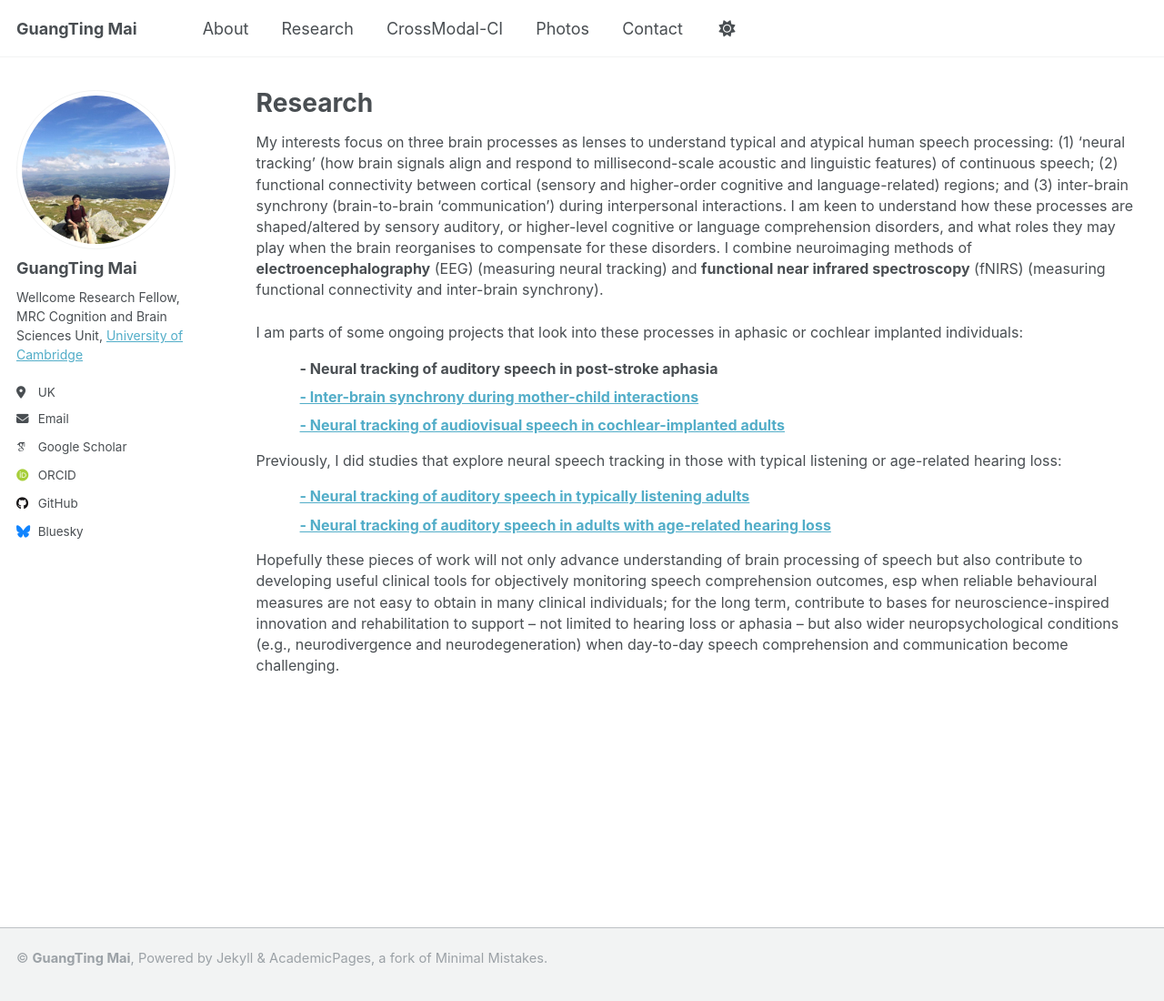
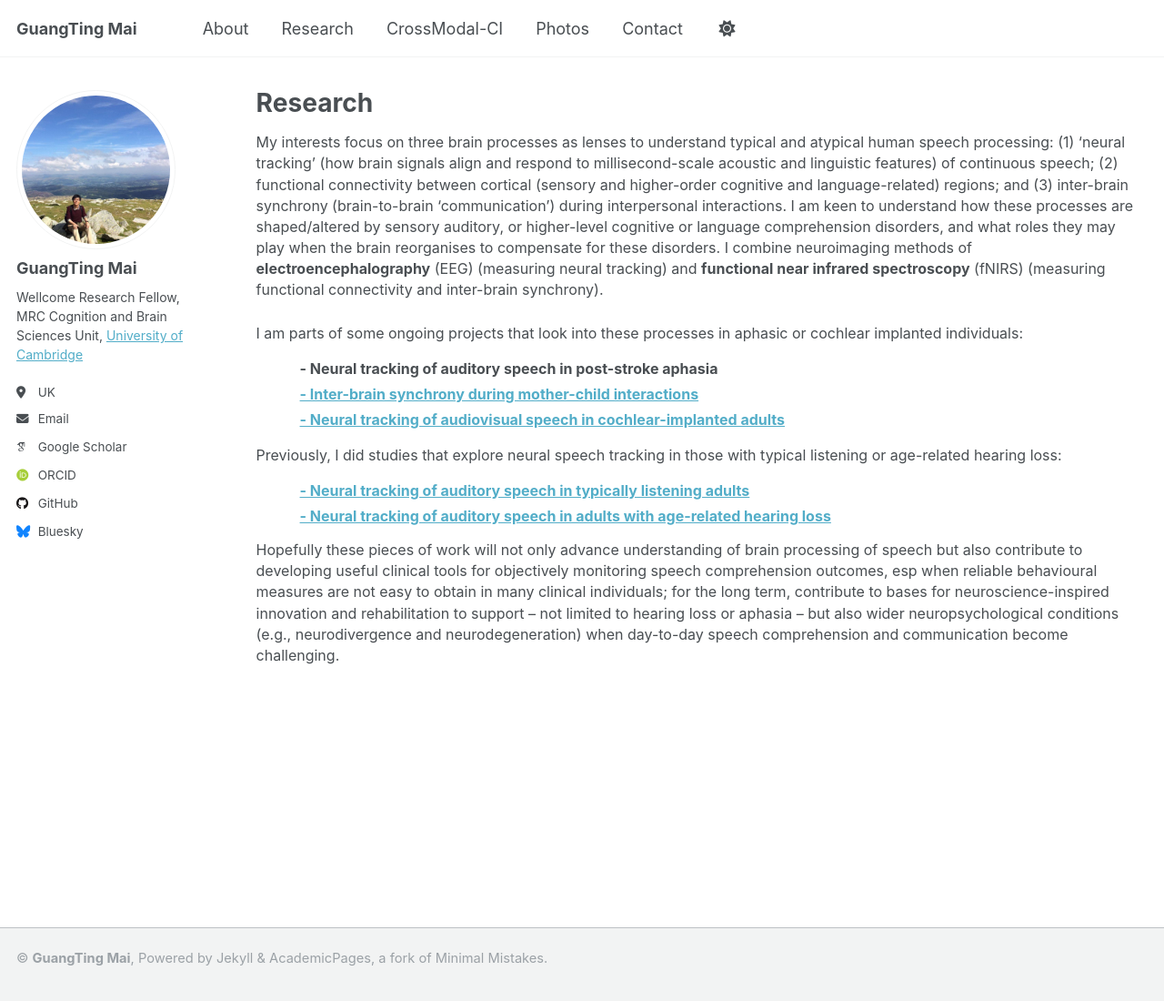
Before and after one commit to guangtingmai/guangtingmai.github.io, a Jekyll site: the page built from _pages/research.html, in a window 1280 px wide and 1106 px high. Shown: the top 1100 px of the window at 91% size. Built offline with Jekyll 4.4.1, drawn with Linux system fonts in a browser that asks for light colours; some web fonts are replaced.

Commit message:
Update research.html

```diff
--- a/_pages/research.html
+++ b/_pages/research.html
@@ -4,7 +4,7 @@
 permalink: /research/
 author_profile: true
 ---
-<p><span style="font-size: 12pt;line-height: 1.45;display: block;margin-bottom: 0.15vh">My interests focus on three brain processes as lenses to
+<p><span style="font-size: 12pt;line-height: 1.45;display: block;margin-bottom: 0.18vh">My interests focus on three brain processes as lenses to
   understand typical and atypical human speech processing: (1) ‘neural tracking’ (how brain signals align and respond to millisecond-scale acoustic
   and linguistic features) of continuous speech; (2) functional connectivity between cortical (sensory and higher-order cognitive and
   language-related) regions; and (3) inter-brain synchrony (brain-to-brain ‘communication’) during interpersonal interactions.
@@ -12,13 +12,13 @@
   and what roles they may play when the brain reorganises to compensate for these disorders. I combine neuroimaging methods of
   <strong>electroencephalography</strong> (EEG) (measuring neural tracking) and <strong>functional near infrared spectroscopy</strong> (fNIRS)
   (measuring functional connectivity and inter-brain synchrony).</span></p>
-<p><span style="font-size: 12pt;line-height: 1.45;display: block;margin-bottom: 0.15vh">I am parts of some ongoing projects that look into these processes in aphasic or cochlear implanted individuals:</span></p>
-<p><span style="font-size: 12pt;line-height: 0.5;display: block;margin-bottom: 0.05vh">&emsp;&emsp;&emsp;<strong>- Neural tracking of auditory speech in post-stroke aphasia</strong></span></p>
-<p><span style="font-size: 12pt;line-height: 0.5;display: block;margin-bottom: 0.05vh">&emsp;&emsp;&emsp;<a href="https://guangtingmai.github.io/interbrain-sync/"><strong>- Inter-brain synchrony during mother-child interactions</strong></a></span></p>
-<p><span style="font-size: 12pt;line-height: 0.5;display: block;margin-bottom: 0.15vh">&emsp;&emsp;&emsp;<a href="https://guangtingmai.github.io/crossmodal-ci/"><strong>- Neural tracking of audiovisual speech in cochlear-implanted adults</strong></a></span></p>
-<p><span style="font-size: 12pt;line-height: 1.45;display: block;margin-bottom: 0.15vh">Previously, I did studies that explore neural speech tracking in those with typical listening or age-related hearing loss:</span></p>
-<p><span style="font-size: 12pt;line-height: 0.5;display: block;margin-bottom: 0.05vh">&emsp;&emsp;&emsp;<a href="https://guangtingmai.github.io/neuraltrack-typical/"><strong>- Neural tracking of auditory speech in typically listening adults</strong></a></span></p>
-<p><span style="font-size: 12pt;line-height: 0.5;display: block;margin-bottom: 0.05vh">&emsp;&emsp;&emsp;<a href="https://guangtingmai.github.io/neuraltrack-hearingloss/"><strong>- Neural tracking of auditory speech in adults with age-related hearing loss</strong></a></span></p>
+<p><span style="font-size: 12pt;line-height: 1.6;display: block;margin-bottom: 0.15vh">I am parts of some ongoing projects that look into these processes in aphasic or cochlear implanted individuals:</span></p>
+<p><span style="font-size: 12pt;line-height: 0.3;display: block;margin-bottom: 0.05vh">&emsp;&emsp;&emsp;<strong>- Neural tracking of auditory speech in post-stroke aphasia</strong></span></p>
+<p><span style="font-size: 12pt;line-height: 0.3;display: block;margin-bottom: 0.05vh">&emsp;&emsp;&emsp;<a href="https://guangtingmai.github.io/interbrain-sync/"><strong>- Inter-brain synchrony during mother-child interactions</strong></a></span></p>
+<p><span style="font-size: 12pt;line-height: 0.3;display: block;margin-bottom: 0.15vh">&emsp;&emsp;&emsp;<a href="https://guangtingmai.github.io/crossmodal-ci/"><strong>- Neural tracking of audiovisual speech in cochlear-implanted adults</strong></a></span></p>
+<p><span style="font-size: 12pt;line-height: 1.6;display: block;margin-bottom: 0.15vh">Previously, I did studies that explore neural speech tracking in those with typical listening or age-related hearing loss:</span></p>
+<p><span style="font-size: 12pt;line-height: 0.3;display: block;margin-bottom: 0.05vh">&emsp;&emsp;&emsp;<a href="https://guangtingmai.github.io/neuraltrack-typical/"><strong>- Neural tracking of auditory speech in typically listening adults</strong></a></span></p>
+<p><span style="font-size: 12pt;line-height: 0.3;display: block;margin-bottom: 0.17vh">&emsp;&emsp;&emsp;<a href="https://guangtingmai.github.io/neuraltrack-hearingloss/"><strong>- Neural tracking of auditory speech in adults with age-related hearing loss</strong></a></span></p>
 <p><span style="font-size: 12pt;line-height: 1.45;display: block;margin-bottom: 0.15vh">Hopefully these pieces of work will not only advance
   understanding of brain processing of speech but also contribute to developing useful clinical tools for objectively monitoring speech
   comprehension outcomes, esp when reliable behavioural measures are not easy to obtain in many clinical individuals; for the long term, contribute
```
